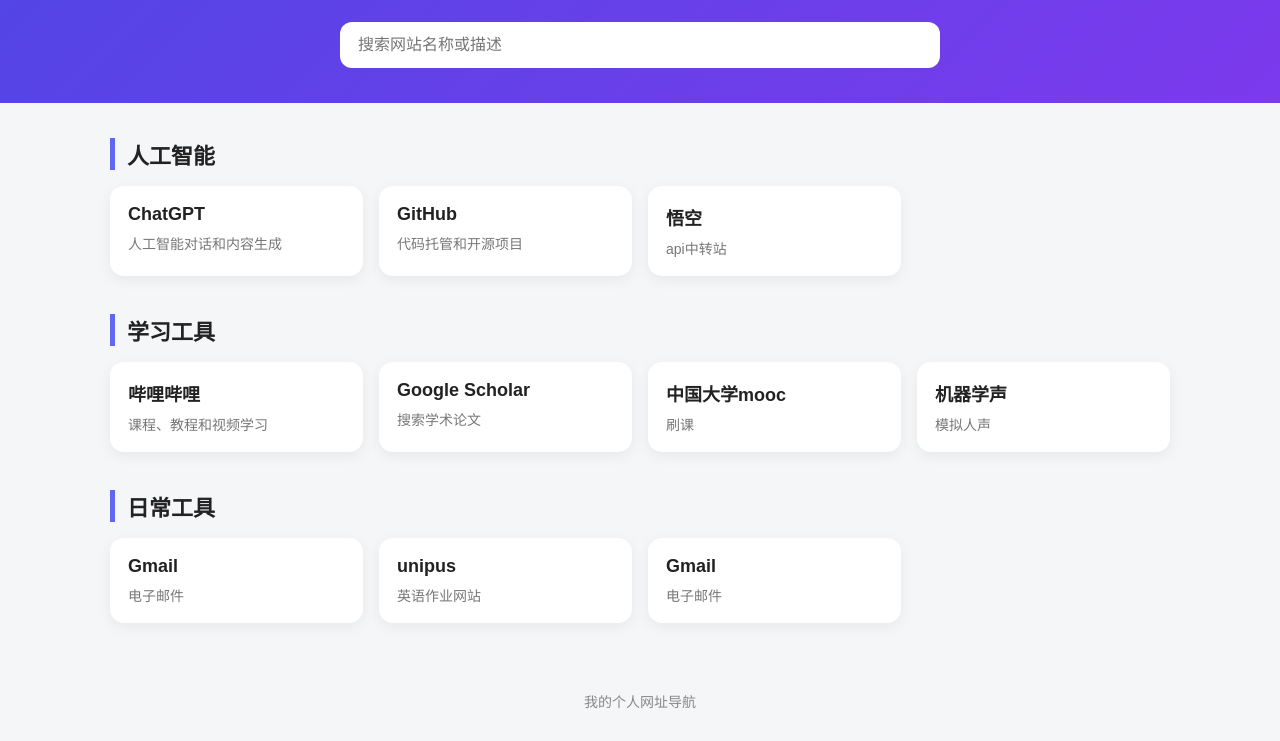
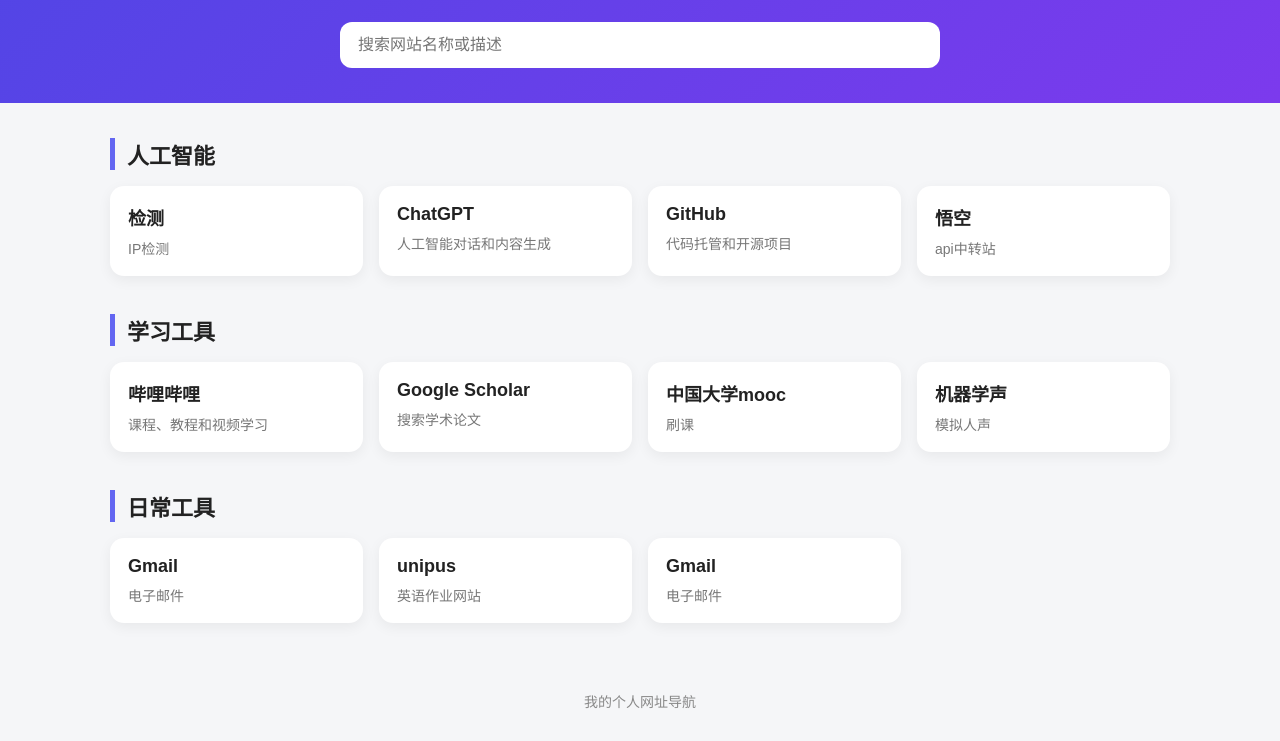
Before and after one commit to caligraphy20-maker/-, a plain HTML site: page index.html in a window 1280 px wide. Shown: the part 149-890 px from the top of the page. Drawn offline with Linux system fonts and the light colour scheme.

Commit message:
Refactor index.html structure and content

```diff
--- a/index.html
+++ b/index.html
@@ -136,6 +136,13 @@
     <div class="links">
 
       <a class="link-card"
+         href="https://ippure.com/"
+         target="_blank">
+        <h3>检测</h3>
+        <p>IP检测</p>
+      </a>
+
+      <a class="link-card"
          href="https://chatgpt.com"
          target="_blank">
         <h3>ChatGPT</h3>
```
